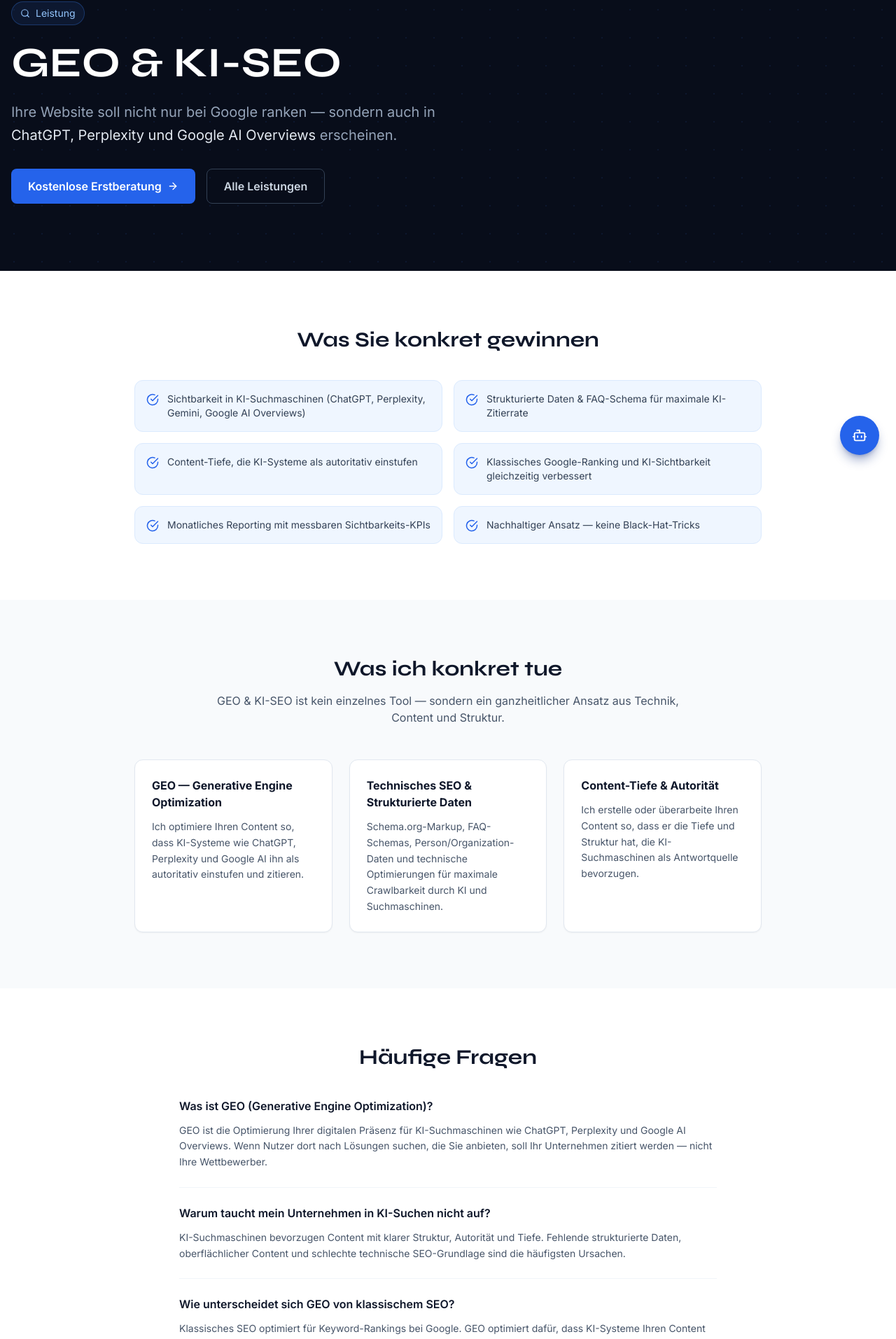
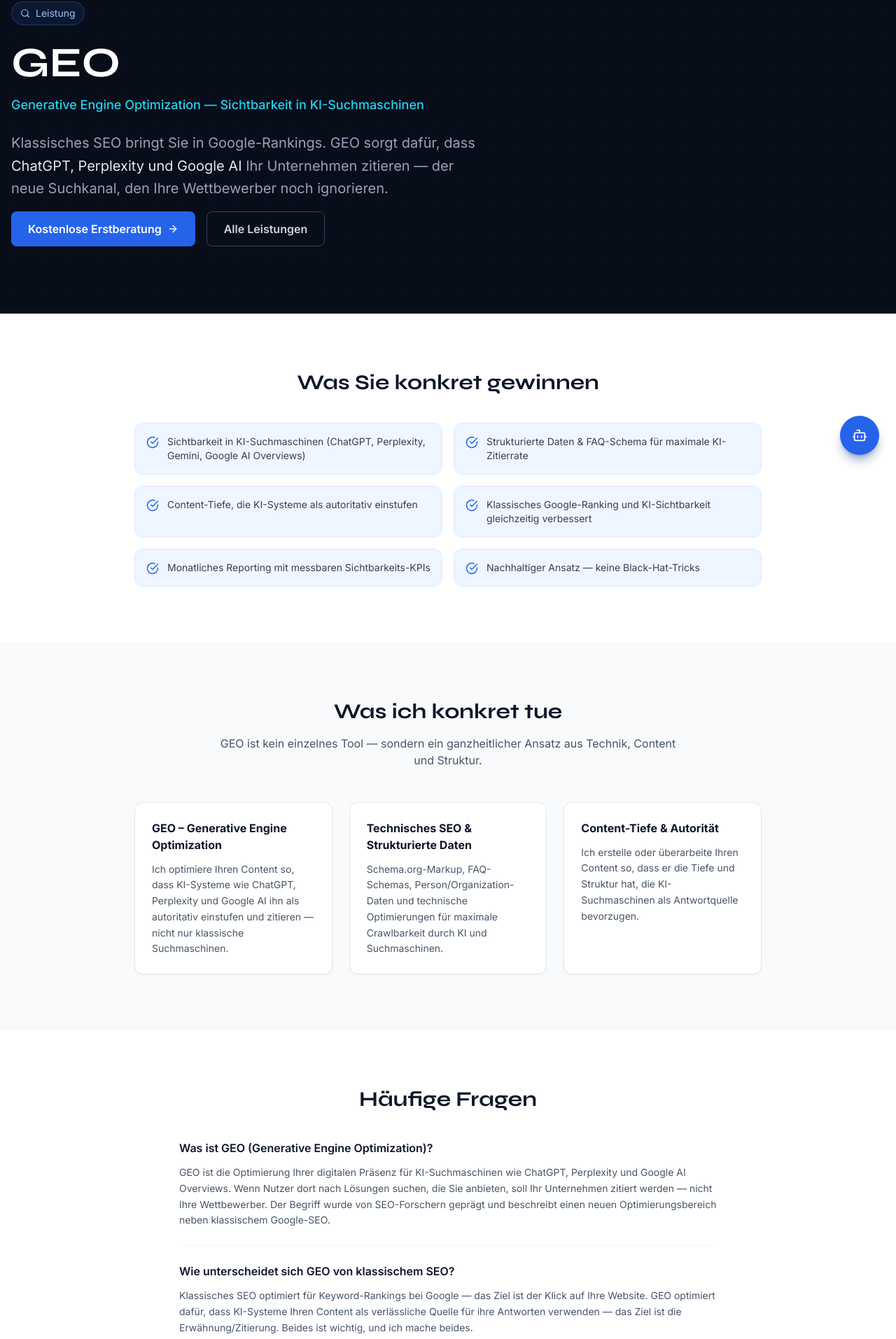
Before and after one commit to hanhoah/aio, a Next.js app: page /leistungen/geo-ki-seo in a window 1280 px wide. Shown: the part 126-2039 px from the top of the page at 70% size. Built offline with nearby package versions, Linux system fonts and the light colour scheme.

Commit message:
Update: Automatischer Commit vor Deployment

```diff
--- a/app/layout.tsx
+++ b/app/layout.tsx
@@ -34,7 +34,7 @@ export const metadata: Metadata = {
     "RAG Chatbot für Unternehmen",
     "KI-gestützte Webentwicklung",
     "KI-Prozessautomatisierung",
-    "GEO Optimierung",
+    "Generative Engine Optimization",
     "KI-Berater Deutschland",
     "Han Hoa Huynh",
     "aio-consulting",
--- a/app/leistungen/geo-ki-seo/page.tsx
+++ b/app/leistungen/geo-ki-seo/page.tsx
@@ -4,16 +4,16 @@ import Link from "next/link"
 import { Search, CheckCircle, ArrowRight } from "lucide-react"
 
 export const metadata: Metadata = {
-  title: "GEO & KI-SEO: Sichtbarkeit in ChatGPT, Perplexity & Google AI",
+  title: "GEO – Generative Engine Optimization: Sichtbarkeit in ChatGPT, Perplexity & Google AI",
   description:
-    "Ich optimiere Ihre Website für das KI-Zeitalter: Sichtbarkeit in Google AI Overviews, ChatGPT und Perplexity. GEO + klassisches SEO aus einer Hand.",
+    "GEO (Generative Engine Optimization) optimiert Ihre Website für KI-Suchmaschinen: ChatGPT, Perplexity und Google AI Overviews. So zitieren KI-Systeme Ihr Unternehmen — nicht Ihre Wettbewerber.",
 }
 
 const useCases = [
   {
-    title: "GEO — Generative Engine Optimization",
+    title: "GEO – Generative Engine Optimization",
     description:
-      "Ich optimiere Ihren Content so, dass KI-Systeme wie ChatGPT, Perplexity und Google AI ihn als autoritativ einstufen und zitieren.",
+      "Ich optimiere Ihren Content so, dass KI-Systeme wie ChatGPT, Perplexity und Google AI ihn als autoritativ einstufen und zitieren — nicht nur klassische Suchmaschinen.",
   },
   {
     title: "Technisches SEO & Strukturierte Daten",
@@ -40,7 +40,12 @@ const faqs = [
   {
     question: "Was ist GEO (Generative Engine Optimization)?",
     answer:
-      "GEO ist die Optimierung Ihrer digitalen Präsenz für KI-Suchmaschinen wie ChatGPT, Perplexity und Google AI Overviews. Wenn Nutzer dort nach Lösungen suchen, die Sie anbieten, soll Ihr Unternehmen zitiert werden — nicht Ihre Wettbewerber.",
+      "GEO ist die Optimierung Ihrer digitalen Präsenz für KI-Suchmaschinen wie ChatGPT, Perplexity und Google AI Overviews. Wenn Nutzer dort nach Lösungen suchen, die Sie anbieten, soll Ihr Unternehmen zitiert werden — nicht Ihre Wettbewerber. Der Begriff wurde von SEO-Forschern geprägt und beschreibt einen neuen Optimierungsbereich neben klassischem Google-SEO.",
+  },
+  {
+    question: "Wie unterscheidet sich GEO von klassischem SEO?",
+    answer:
+      "Klassisches SEO optimiert für Keyword-Rankings bei Google — das Ziel ist der Klick auf Ihre Website. GEO optimiert dafür, dass KI-Systeme Ihren Content als verlässliche Quelle für ihre Antworten verwenden — das Ziel ist die Erwähnung/Zitierung. Beides ist wichtig, und ich mache beides.",
   },
   {
     question: "Warum taucht mein Unternehmen in KI-Suchen nicht auf?",
@@ -48,17 +53,12 @@ const faqs = [
       "KI-Suchmaschinen bevorzugen Content mit klarer Struktur, Autorität und Tiefe. Fehlende strukturierte Daten, oberflächlicher Content und schlechte technische SEO-Grundlage sind die häufigsten Ursachen.",
   },
   {
-    question: "Wie unterscheidet sich GEO von klassischem SEO?",
-    answer:
-      "Klassisches SEO optimiert für Keyword-Rankings bei Google. GEO optimiert dafür, dass KI-Systeme Ihren Content als verlässliche Quelle für ihre Antworten verwenden. Beides ist wichtig — und ich mache beides.",
-  },
-  {
     question: "Wann sehe ich erste Ergebnisse?",
     answer:
       "Technische Verbesserungen (strukturierte Daten, Schema-Markup) wirken innerhalb von 2–4 Wochen. Content-Tiefe und Autorität bauen sich über 3–6 Monate auf. GEO ist eine Investition — keine kurzfristige Maßnahme.",
   },
   {
-    question: "Was kostet GEO & KI-SEO?",
+    question: "Was kostet GEO?",
     answer:
       "Ich biete einen monatlichen Retainer ab 800 € an, der technisches SEO, Content-Optimierung und monatliches Reporting umfasst. Für einmalige Audits und Strukturierungen gibt es separate Pakete.",
   },
@@ -76,12 +76,16 @@ export default function GeoKiSeoPage() {
               <Search size={14} />
               Leistung
             </div>
-            <h1 className="font-display text-4xl md:text-5xl lg:text-6xl font-bold text-white leading-tight mb-6">
-              GEO & KI-SEO
+            <h1 className="font-display text-4xl md:text-5xl lg:text-6xl font-bold text-white leading-tight mb-4">
+              GEO
             </h1>
-            <p className="text-xl text-slate-400 leading-relaxed mb-8 max-w-2xl">
-              Ihre Website soll nicht nur bei Google ranken — sondern auch in{" "}
-              <span className="text-slate-200">ChatGPT, Perplexity und Google AI Overviews</span> erscheinen.
+            <p className="text-cyan-400 text-lg font-medium mb-6">
+              Generative Engine Optimization — Sichtbarkeit in KI-Suchmaschinen
+            </p>
+            <p className="text-xl text-slate-400 leading-relaxed mb-4 max-w-2xl">
+              Klassisches SEO bringt Sie in Google-Rankings. GEO sorgt dafür, dass{" "}
+              <span className="text-slate-200">ChatGPT, Perplexity und Google AI</span> Ihr
+              Unternehmen zitieren — der neue Suchkanal, den Ihre Wettbewerber noch ignorieren.
             </p>
             <div className="flex flex-col sm:flex-row gap-4">
               <Link
@@ -129,7 +133,7 @@ export default function GeoKiSeoPage() {
               Was ich konkret tue
             </h2>
             <p className="text-slate-600 text-center mb-12 max-w-2xl mx-auto">
-              GEO & KI-SEO ist kein einzelnes Tool — sondern ein ganzheitlicher Ansatz aus Technik, Content und Struktur.
+              GEO ist kein einzelnes Tool — sondern ein ganzheitlicher Ansatz aus Technik, Content und Struktur.
             </p>
             <div className="grid grid-cols-1 md:grid-cols-3 gap-6">
               {useCases.map((useCase) => (
--- a/app/leistungen/ki-beratung/page.tsx
+++ b/app/leistungen/ki-beratung/page.tsx
@@ -32,7 +32,7 @@ const faqs = [
   {
     question: "Warum Festpreis 300 €?",
     answer:
-      "Weil ein klarer Preis klare Erwartungen schafft. Kein stundenlanger Beratungsmarathon, keine versteckten Kosten. Wenn ich Ihnen nach dem Gespräch nicht weiterhelfen konnte, erstatten Sie ich den Betrag.",
+      "Weil ein klarer Preis klare Erwartungen schafft. Kein stundenlanger Beratungsmarathon, keine versteckten Kosten. Wenn ich Ihnen nach dem Gespräch nicht weiterhelfen konnte, erstatte ich den Betrag.",
   },
   {
     question: "Was passiert nach der Beratung?",
@@ -67,14 +67,13 @@ export default function KiBeratungPage() {
               KI-Beratung & Strategie
             </h1>
             <p className="text-xl text-slate-400 leading-relaxed mb-6 max-w-2xl">
-              In 2 Stunden erstelle ich Ihre persönliche KI-Roadmap:{" "}
-              <span className="text-slate-200">Was lohnt sich? Was kostet es? Wo fangen Sie an?</span>
+              In 2 Stunden wissen Sie genau:{" "}
+              <span className="text-slate-200">Wo lohnt sich KI in Ihrem Unternehmen, was ist realistisch — und wo fangen Sie an?</span>
             </p>
             <div className="inline-flex items-center gap-3 mb-8 px-5 py-3 rounded-xl bg-blue-600/15 border border-blue-500/30">
-              <span className="text-3xl font-display font-bold text-white">300 €</span>
               <div>
-                <p className="text-blue-300 text-sm font-medium">Festpreis · 2 Stunden</p>
-                <p className="text-slate-500 text-xs">inkl. schriftlicher Zusammenfassung</p>
+                <p className="text-blue-300 text-sm font-medium">Festpreis · 2 Stunden · inkl. schriftliche Roadmap</p>
+                <p className="text-slate-400 text-xs mt-0.5">Kein Stundensatz, keine Überraschungen — 300 €</p>
               </div>
             </div>
             <div className="flex flex-col sm:flex-row gap-4">
@@ -171,7 +170,7 @@ export default function KiBeratungPage() {
             Starten Sie mit Klarheit.
           </h2>
           <p className="text-slate-400 text-lg mb-8 max-w-2xl mx-auto">
-            300 € für 2 Stunden, in denen Sie genau wissen, wo KI Ihrem Unternehmen hilft — und wo nicht.
+            2 Stunden. Eine klare Roadmap. Sie wissen danach genau, wo KI Ihrem Unternehmen hilft — und wo nicht.
           </p>
           <Link
             href="/#kontakt"
--- a/components/ui/chatbot.tsx
+++ b/components/ui/chatbot.tsx
@@ -17,7 +17,7 @@ const INITIAL_MESSAGE: Message = {
 const SUGGESTED_QUESTIONS = [
   "Was kostet ein Chatbot?",
   "Wie schnell ist Umsetzung möglich?",
-  "Was ist GEO & KI-SEO?",
+  "Was ist GEO (Generative Engine Optimization)?",
 ];
 
 // --- Markdown Renderer ---
--- a/data/services.ts
+++ b/data/services.ts
@@ -69,9 +69,9 @@ export const services: ServiceData[] = [
   {
     id: "geo-ki-seo",
     icon: Search,
-    title: "GEO & KI-SEO",
+    title: "GEO – Generative Engine Optimization",
     description:
-      "Ihre Website soll nicht nur bei Google ranken — sondern auch in ChatGPT, Perplexity und Google AI Overviews erscheinen. Ich optimiere für das KI-Zeitalter.",
+      "Klassisches SEO optimiert für Google-Rankings. GEO optimiert dafür, dass ChatGPT, Perplexity und Google AI Ihr Unternehmen zitieren — der neue Suchkanal, den Ihre Wettbewerber noch ignorieren.",
     link: "/leistungen/geo-ki-seo",
     benefits: [
       "Sichtbarkeit in KI-Suchmaschinen (ChatGPT, Perplexity, Gemini)",
@@ -105,7 +105,7 @@ export const services: ServiceData[] = [
       "Konkrete KI-Roadmap: was lohnt sich, was nicht",
       "Priorisierte Quick-Wins mit sofort umsetzbaren Maßnahmen",
       "Ehrliche Einschätzung ohne Vendor-Lock-in oder Upsell-Druck",
-      "Festpreis 300€ — kein stundenlanger Beratungsmarathon",
+      "Klarer Festpreis — kein stundenlanger Beratungsmarathon",
     ],
   },
 ];
--- a/lib/chatbot-knowledge.ts
+++ b/lib/chatbot-knowledge.ts
@@ -45,7 +45,7 @@ LEISTUNGEN (vollständige Übersicht):
    - Übergabe: Vollständig mit Code, Dokumentation und Training
    - Preis: Ab 5.000 €, je nach Umfang
 
-4. GEO & KI-SEO (/leistungen/geo-ki-seo)
+4. GEO – GENERATIVE ENGINE OPTIMIZATION (/leistungen/geo-ki-seo)
    - Was: Generative Engine Optimization — Sichtbarkeit in KI-Suchmaschinen
    - Ziel: Sichtbarkeit nicht nur bei Google, sondern auch in ChatGPT, Perplexity, Google AI Overviews
    - Maßnahmen: Strukturierte Daten, FAQ-Schema, Content-Tiefe, E-E-A-T-Signale
```
